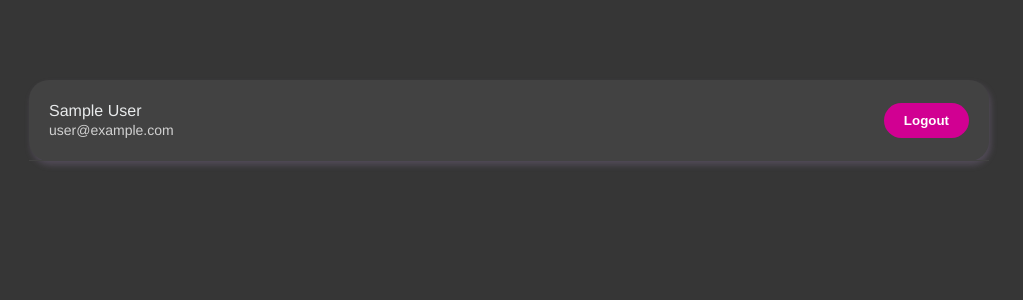
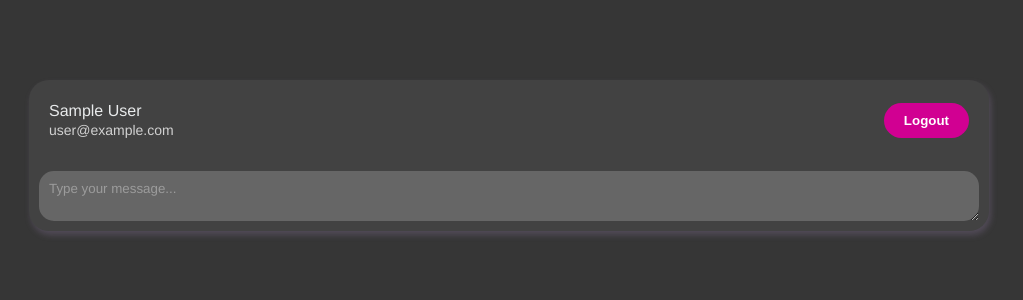
Before and after one commit to MartinJeanne/live-chat, a Vue app: page /chatroom in a window 1280 px wide. Shown: the top 300 px of the page, without its empty margins (131-1154 px from the left). Built offline with nearby package versions, Linux system fonts and the light colour scheme; no server answers; sample sign-in values are in the browser's storage.

Commit message:
Chat can now be created, they are object with the name of the user, the text, and a timestamp

```diff
--- /dev/null
+++ b/src/components/NewChatForm.vue
@@ -0,0 +1,57 @@
+<template>
+  <form>
+    <textarea
+      placeholder="Type your message..."
+      v-model="message"
+      @keypress.enter.prevent="handleSubmit"
+    ></textarea>
+  </form>
+</template>
+
+<script>
+import { ref } from '@vue/reactivity'
+import getUser from '../composables/getUser'
+import { timestamp } from '../firebase/config'
+
+export default {
+  setup() {
+    const { user } = getUser()
+    const message = ref('')
+
+    function handleSubmit() {
+      const chat = {
+        name: user.value.displayName,
+        message: message.value,
+        createdAt: timestamp()
+      }
+      console.log(chat)
+      message.value = ''
+    }
+    return { message, handleSubmit }
+  }
+}
+</script>
+
+<style scoped>
+form {
+    margin: 10px;
+}
+
+textarea {
+    width: 100%;
+    max-width: 100%;
+    margin-bottom: 6px;
+    padding: 10px;
+    box-sizing: border-box;
+    border: 0;
+    border-radius: 15px;
+    font-family: inherit;
+    outline: none;
+    background-color: rgb(102, 102, 102);
+    color: white;
+}
+
+textarea::placeholder {
+  color: rgb(156, 156, 156);
+}
+</style>
--- a/src/views/Chatroom.vue
+++ b/src/views/Chatroom.vue
@@ -1,17 +1,19 @@
 <template>
   <div class="container">
     <Navbar />
+    <NewChatForm />
   </div>
 </template>
 
 <script>
 import Navbar from '../components/Navbar.vue'
+import NewChatForm from '../components/NewChatForm.vue'
 import getUser from '../composables/getUser'
 import { watch } from '@vue/runtime-core'
 import { useRouter } from 'vue-router'
 
 export default {
-  components: { Navbar },
+  components: { Navbar, NewChatForm },
   setup() {
     const { user } = getUser()
     const router = useRouter()
```
